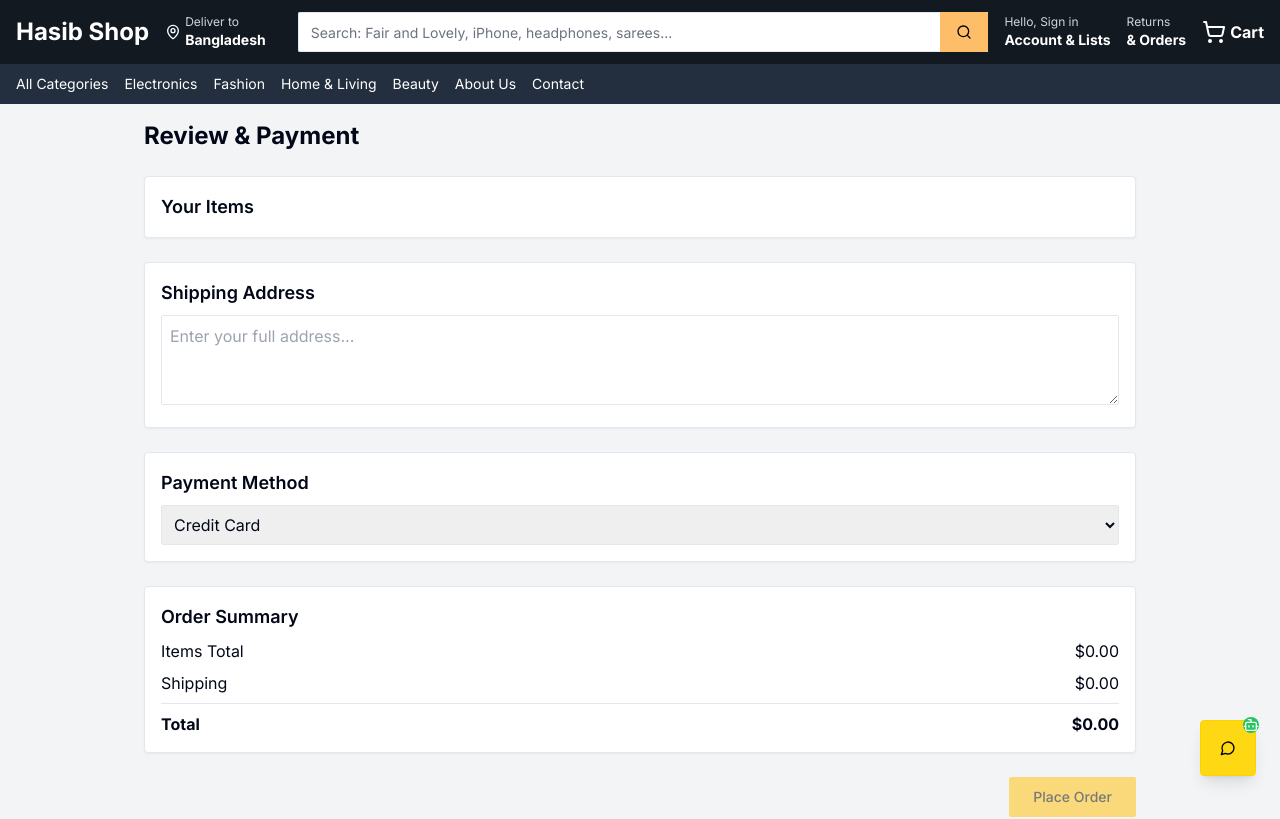
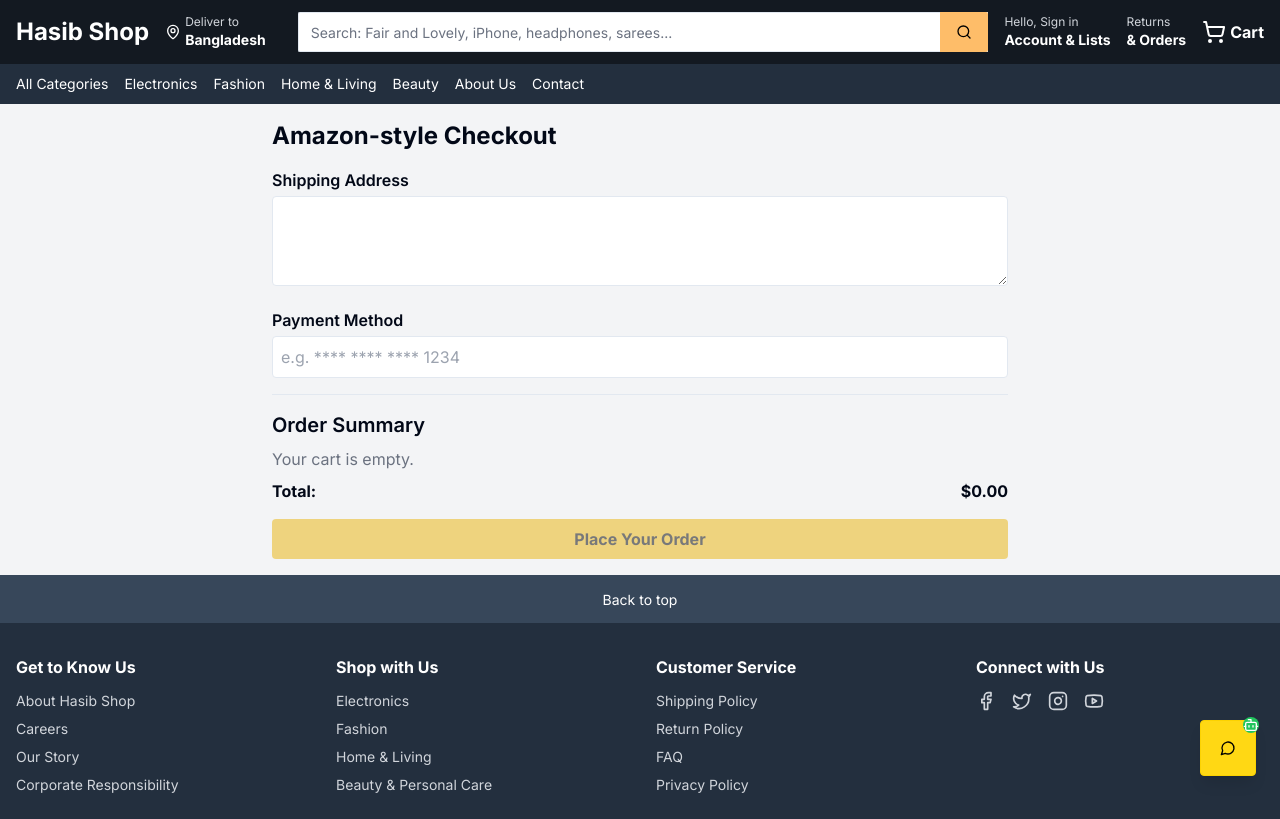
Before and after one commit to Hasibullah-cyber/Amazon, a Next.js app: page /checkout/payment in a window 1280 px wide. Shown: the top 819 px of the page. Built offline with nearby package versions, Linux system fonts and the light colour scheme.

Commit message:
Update page.tsx

```diff
--- a/app/checkout/payment/page.tsx
+++ b/app/checkout/payment/page.tsx
@@ -1,110 +1,91 @@
-import React, { useEffect, useState } from "react";
-import { Card, CardContent } from "@/components/ui/card";
-import { Button } from "@/components/ui/button";
-
-interface CartItem {
-  id: string;
-  name: string;
-  price: number;
-  quantity: number;
-  image: string;
-}
+import React, { useEffect, useState } from 'react';
 
 const PaymentPage = () => {
-  const [cartItems, setCartItems] = useState<CartItem[]>([]);
-  const [address, setAddress] = useState("");
-  const [paymentMethod, setPaymentMethod] = useState("Credit Card");
+  const [cartItems, setCartItems] = useState([]);
+  const [address, setAddress] = useState('');
+  const [paymentMethod, setPaymentMethod] = useState('');
 
   useEffect(() => {
-    const storedCart = localStorage.getItem("cart");
+    const storedCart = localStorage.getItem('cart');
     if (storedCart) {
       setCartItems(JSON.parse(storedCart));
     }
   }, []);
 
-  const total = cartItems.reduce((sum, item) => sum + item.price * item.quantity, 0);
+  const handlePlaceOrder = () => {
+    if (!address || !paymentMethod) {
+      alert('Please complete all fields!');
+      return;
+    }
 
-  const placeOrder = () => {
-    alert("Order placed successfully!");
-    localStorage.removeItem("cart");
+    alert('✅ Order placed successfully!');
+    localStorage.removeItem('cart');
+    setCartItems([]);
+    setAddress('');
+    setPaymentMethod('');
   };
 
+  const total = cartItems.reduce(
+    (sum, item) => sum + item.price * item.quantity,
+    0
+  );
+
   return (
-    <div className="max-w-5xl mx-auto p-4 space-y-6">
-      <h1 className="text-2xl font-bold">Review & Payment</h1>
+    <div className="max-w-3xl mx-auto p-4">
+      <h1 className="text-2xl font-bold mb-4">Amazon-style Checkout</h1>
+
+      {/* Address Section */}
+      <div className="mb-4">
+        <label className="block font-semibold mb-1">Shipping Address</label>
+        <textarea
+          className="w-full border p-2 rounded"
+          rows={3}
+          value={address}
+          onChange={(e) => setAddress(e.target.value)}
+        />
+      </div>
+
+      {/* Payment Method Section */}
+      <div className="mb-4">
+        <label className="block font-semibold mb-1">Payment Method</label>
+        <input
+          type="text"
+          className="w-full border p-2 rounded"
+          placeholder="e.g. **** **** **** 1234"
+          value={paymentMethod}
+          onChange={(e) => setPaymentMethod(e.target.value)}
+        />
+      </div>
 
       {/* Cart Summary */}
-      <Card>
-        <CardContent className="p-4 space-y-3">
-          <h2 className="text-lg font-semibold">Your Items</h2>
-          {cartItems.map((item) => (
-            <div key={item.id} className="flex items-center gap-4 border-b py-2">
-              <img src={item.image} alt={item.name} className="w-16 h-16 object-cover" />
-              <div className="flex-1">
-                <h3 className="font-medium">{item.name}</h3>
-                <p>Quantity: {item.quantity}</p>
-              </div>
-              <div className="text-right font-semibold">${(item.price * item.quantity).toFixed(2)}</div>
-            </div>
-          ))}
-        </CardContent>
-      </Card>
+      <div className="border-t pt-4 mb-4">
+        <h2 className="text-xl font-semibold mb-2">Order Summary</h2>
+        {cartItems.length === 0 ? (
+          <p className="text-gray-500">Your cart is empty.</p>
+        ) : (
+          <ul>
+            {cartItems.map((item, idx) => (
+              <li key={idx} className="flex justify-between mb-1">
+                <span>{item.name} (x{item.quantity})</span>
+                <span>${(item.price * item.quantity).toFixed(2)}</span>
+              </li>
+            ))}
+          </ul>
+        )}
+        <div className="mt-2 font-bold flex justify-between">
+          <span>Total:</span>
+          <span>${total.toFixed(2)}</span>
+        </div>
+      </div>
 
-      {/* Shipping Address */}
-      <Card>
-        <CardContent className="p-4 space-y-2">
-          <h2 className="text-lg font-semibold">Shipping Address</h2>
-          <textarea
-            value={address}
-            onChange={(e) => setAddress(e.target.value)}
-            className="w-full p-2 border rounded-md"
-            placeholder="Enter your full address..."
-            rows={3}
-          />
-        </CardContent>
-      </Card>
-
-      {/* Payment Method */}
-      <Card>
-        <CardContent className="p-4 space-y-2">
-          <h2 className="text-lg font-semibold">Payment Method</h2>
-          <select
-            value={paymentMethod}
-            onChange={(e) => setPaymentMethod(e.target.value)}
-            className="w-full border p-2 rounded-md"
-          >
-            <option>Credit Card</option>
-            <option>Debit Card</option>
-            <option>Cash on Delivery</option>
-            <option>SSLCommerz</option>
-          </select>
-        </CardContent>
-      </Card>
-
-      {/* Order Summary */}
-      <Card>
-        <CardContent className="p-4 space-y-2">
-          <h2 className="text-lg font-semibold">Order Summary</h2>
-          <div className="flex justify-between">
-            <span>Items Total</span>
-            <span>${total.toFixed(2)}</span>
-          </div>
-          <div className="flex justify-between">
-            <span>Shipping</span>
-            <span>$0.00</span>
-          </div>
-          <div className="flex justify-between font-bold border-t pt-2">
-            <span>Total</span>
-            <span>${total.toFixed(2)}</span>
-          </div>
-        </CardContent>
-      </Card>
-
-      <div className="text-right">
-        <Button onClick={placeOrder} disabled={!address.trim()} className="px-6 py-2">
-          Place Order
-        </Button>
-      </div>
+      {/* Place Order Button */}
+      <button
+        onClick={handlePlaceOrder}
+        disabled={cartItems.length === 0}
+        className="w-full bg-yellow-500 hover:bg-yellow-600 text-black font-bold py-2 px-4 rounded disabled:opacity-50"
+      >
+        Place Your Order
+      </button>
     </div>
   );
 };
```
